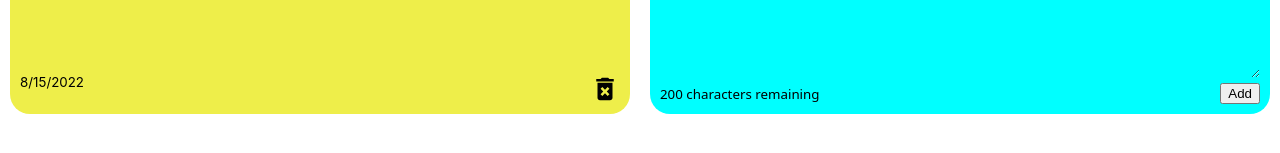
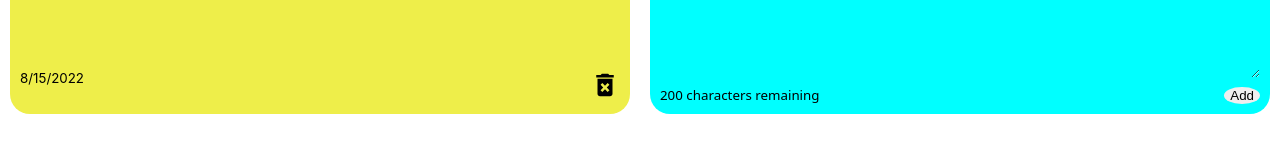
Before and after one commit to LukeWebster-Khan/LoginUnlockApp, a React (Create React App) app in the folder unlock-app/: page /NotesApp in a window 1280 px wide. Both pictures are taken after typing "Sample" into the empty fields and a click on the button "Add". Shown: the part 227-380 px from the top of the page. Built offline with nearby package versions, Linux system fonts and the light colour scheme.

Commit message:
added button and delete icon styling

```diff
--- a/unlock-app/src/components/AddNote.js
+++ b/unlock-app/src/components/AddNote.js
@@ -26,7 +26,7 @@ const AddNote = ({ handleAddNote }) => {
       </textarea>
       <div className="note__new-footer">
         <small>{200 - noteText.length} characters remaining</small>
-        <button onClick={saveNote} className="save">
+        <button className="note__button" onClick={saveNote}>
           Add
         </button>
       </div>
--- a/unlock-app/src/components/Note.js
+++ b/unlock-app/src/components/Note.js
@@ -12,6 +12,7 @@ export default function Note({ id, text, date, handleDeleteNote }) {
         <div className="note__footer">
           <small>{date}</small>
           {/* create delete function */}
+          <div class="note__delete">
             <MdDeleteForever
               size={30}
               onClick={() => {
@@ -20,6 +21,7 @@ export default function Note({ id, text, date, handleDeleteNote }) {
             />
           </div>
         </div>
+      </div>
     </>
   );
 }
--- a/unlock-app/src/styles/NoteApp.css
+++ b/unlock-app/src/styles/NoteApp.css
@@ -25,6 +25,21 @@
   justify-content: space-between;
   align-items: center;
 }
+.note__delete {
+  transition: transform 300ms ease-in-out, color 200ms ease-in-out;
+}
+.note__delete:hover {
+  transform: scale(1.5);
+  color: red;
+}
+.note__button {
+  transition: transform 300ms ease-in-out, color 200ms ease-in-out;
+  border-radius: 100%;
+  border: none;
+}
+.note__button:hover {
+  transform: scale(1.5);
+}
 
 .new {
   background-color: aqua;
--- a/unlock-app/src/styles/NoteApp.scss
+++ b/unlock-app/src/styles/NoteApp.scss
@@ -26,6 +26,21 @@
     justify-content: space-between;
     align-items: center;
   }
+  &__delete {
+    transition: transform 300ms ease-in-out, color 200ms ease-in-out;
+  }
+  &__delete:hover {
+    transform: scale(1.5);
+    color: red;
+  }
+  &__button {
+    transition: transform 300ms ease-in-out, color 200ms ease-in-out;
+    border-radius: 100%;
+    border: none;
+  }
+  &__button:hover {
+    transform: scale(1.5);
+  }
 }
 .new {
   background-color: aqua;
```
Also changed, not shown: 1 other file (tests, documents, lock files or other folders). Lines whose indentation alone changed are shown as unchanged.
